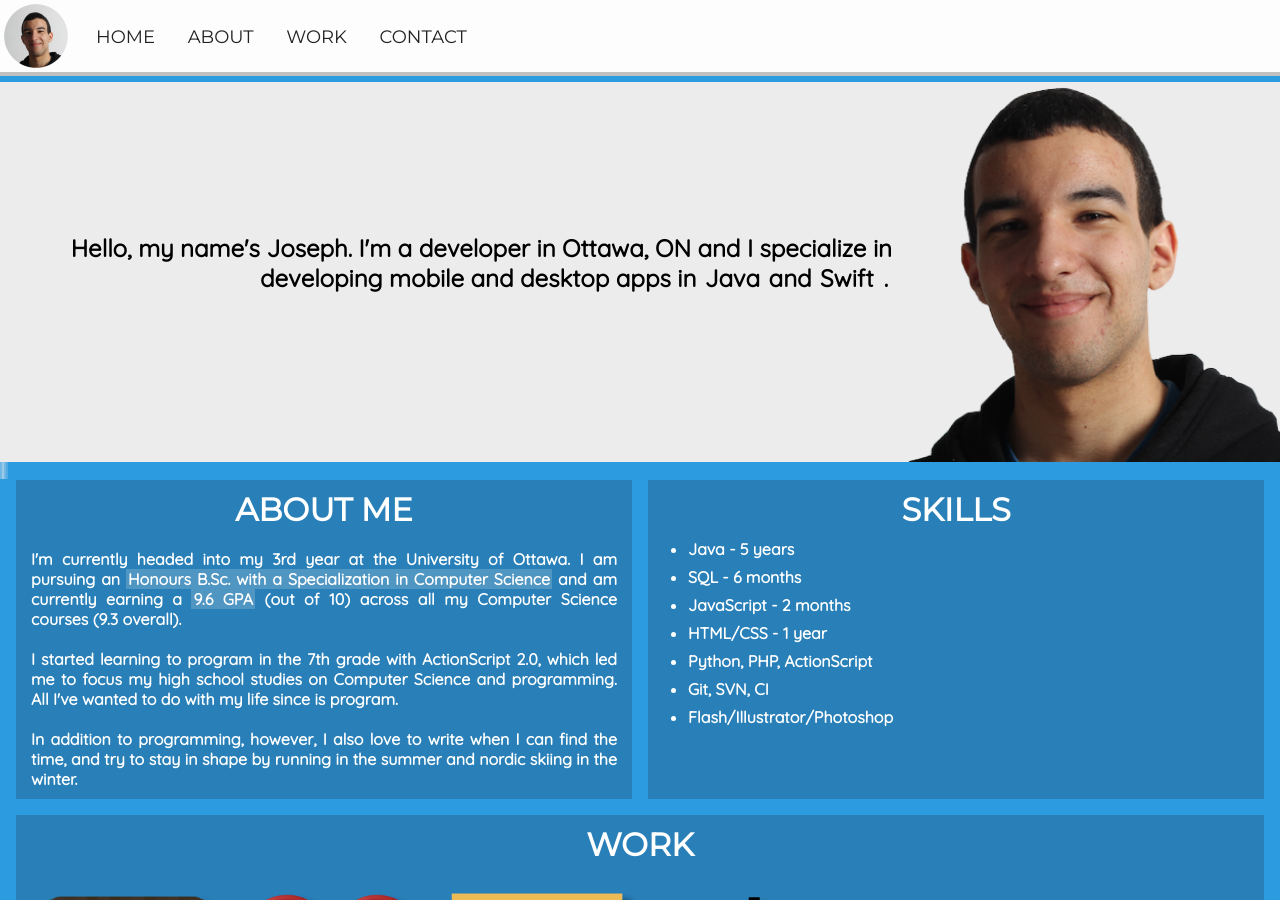
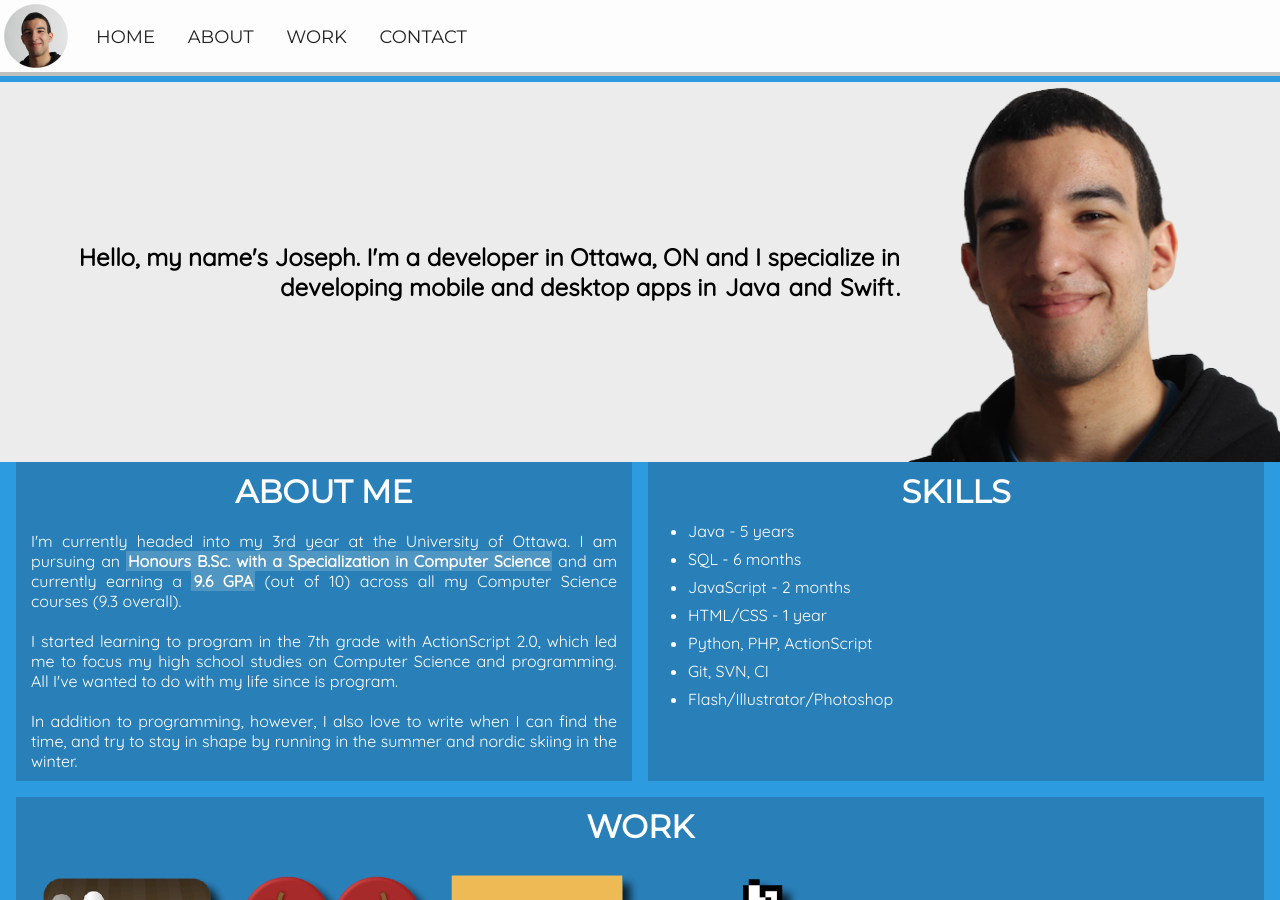
Before and after one commit to joseph-roque/joseph-roque.github.io, a Jekyll site: the page built from index.html, in a window 1280 px wide and 900 px high. Built offline with Jekyll 4.4.1, drawn with Linux system fonts in a browser that asks for light colours; nearby versions of some CDN libraries.

Commit message:
Added alt to images, fixed unclosed tag
References issue #2

```diff
--- a/index.html
+++ b/index.html
@@ -27,7 +27,7 @@
     <img src="{{ base }}/assets/jroque_headshot_380x380_nobackground.png" alt="Joseph Roque headshot" />
     <div class="vertically-centered-banner-outer">
         <div class="vertically-centered-banner-inner">
-            <h1>Hello, my name's Joseph. I'm a developer in Ottawa, ON and I specialize in developing mobile and desktop apps in <strong style="white-space: nowrap;">Java</strong> and <span style="white-space: nowrap;"><strong>Swift<strong></span>.</h1>
+            <h1>Hello, my name's Joseph. I'm a developer in Ottawa, ON and I specialize in developing mobile and desktop apps in <strong style="white-space: nowrap;">Java</strong> and <span style="white-space: nowrap;"><strong>Swift</strong></span>.</h1>
         </div>
     </div>
 </div>
@@ -67,13 +67,13 @@
 <div class="full-container">
     <h1 class="container-title uppercase">Work</h1>
     <ul class="flex-list">
-        <li class="flex-item work-icon"><a href="https://github.com/joseph-roque/BowlingCompanion"><img src="{{ base }}/assets/work/bowling.png" class="shadowed" /></a></li>
-        <li class="flex-item work-icon"><a href="https://github.com/joseph-roque/Partners"><img src="{{ base }}/assets/work/partner.png" class="shadowed" /></a></li>
-        <li class="flex-item work-icon"><a href="https://github.com/cthomp13/Beardmas"><img src="{{ base }}/assets/work/beardmas.png" class="shadowed" /></a></li>
-        <li class="flex-item work-icon"><a href="https://github.com/joseph-roque/LD26-Minimalism"><img src="{{ base }}/assets/work/bunny.png" class="shadowed" /></a></li>
-        <li class="flex-item work-icon"><a href="work/learner.html"><img src="{{ base }}/assets/work/learner.png" class="shadowed" /></a></li>
-        <li class="flex-item work-icon"><a href="work/tinies.html"><img src="{{ base }}/assets/work/tinies.png" class="shadowed" /></a></li>
-        <li class="flex-item work-icon"><a href="work/graphics.html"><img src="{{ base }}/assets/work/graphics.png" class="shadowed" /></a></li>
+        <li class="flex-item work-icon"><a href="https://github.com/joseph-roque/BowlingCompanion"><img src="{{ base }}/assets/work/bowling.png" class="shadowed" alt="Bowling Companion" /></a></li>
+        <li class="flex-item work-icon"><a href="https://github.com/joseph-roque/Partners"><img src="{{ base }}/assets/work/partner.png" class="shadowed" alt="Partners" /></a></li>
+        <li class="flex-item work-icon"><a href="https://github.com/cthomp13/Beardmas"><img src="{{ base }}/assets/work/beardmas.png" class="shadowed" alt="12 Days of Beardmas" /></a></li>
+        <li class="flex-item work-icon"><a href="https://github.com/joseph-roque/LD26-Minimalism"><img src="{{ base }}/assets/work/bunny.png" class="shadowed"alt="Lead the Bunny" /></a></li>
+        <li class="flex-item work-icon"><a href="work/learner.html"><img src="{{ base }}/assets/work/learner.png" class="shadowed" alt="21st Century Learner" /></a></li>
+        <li class="flex-item work-icon"><a href="work/tinies.html"><img src="{{ base }}/assets/work/tinies.png" class="shadowed" alt="The Tinies" /></a></li>
+        <li class="flex-item work-icon"><a href="work/graphics.html"><img src="{{ base }}/assets/work/graphics.png" class="shadowed" alt="Graphic Design" /></a></li>
     </ul>
 </div>
 
@@ -83,10 +83,10 @@
 <div class="full-container">
     <h1 class="container-title uppercase">Contact me</h1>
     <ul class="flex-list">
-        <li class="flex-item contact-icon"><a href="https://github.com/joseph-roque"><img src="{{ base }}/assets/contact/github_white.svg" /></a></li>
-        <li class="flex-item contact-icon"><a href="https://ca.linkedin.com/in/josephroque4"><img src="{{ base }}/assets/contact/linkedin_white.svg" /></a></li>
-        <li class="flex-item contact-icon"><a href="https://twitter.com/coruon"><img src="{{ base }}/assets/contact/twitter_white.svg" /></a></li>
-        <li class="flex-item contact-icon"><a href="https://www.facebook.com/joseph.roque4"><img src="{{ base }}/assets/contact/fb_white.svg" /></a></li>
-        <li class="flex-item contact-icon"><a href="mailto:contact@josephroque.ca"><img src="{{ base }}/assets/contact/mail_white.svg" /></a></li>
+        <li class="flex-item contact-icon"><a href="https://github.com/joseph-roque"><img src="{{ base }}/assets/contact/github_white.svg" alt="GitHub"/></a></li>
+        <li class="flex-item contact-icon"><a href="https://ca.linkedin.com/in/josephroque4"><img src="{{ base }}/assets/contact/linkedin_white.svg" alt="LinkedIn" /></a></li>
+        <li class="flex-item contact-icon"><a href="https://twitter.com/coruon"><img src="{{ base }}/assets/contact/twitter_white.svg" alt="Twitter" /></a></li>
+        <li class="flex-item contact-icon"><a href="https://www.facebook.com/joseph.roque4"><img src="{{ base }}/assets/contact/fb_white.svg" alt="Facebook" /></a></li>
+        <li class="flex-item contact-icon"><a href="mailto:contact@josephroque.ca"><img src="{{ base }}/assets/contact/mail_white.svg" alt="Email" /></a></li>
     </ul>
 </div>
```
